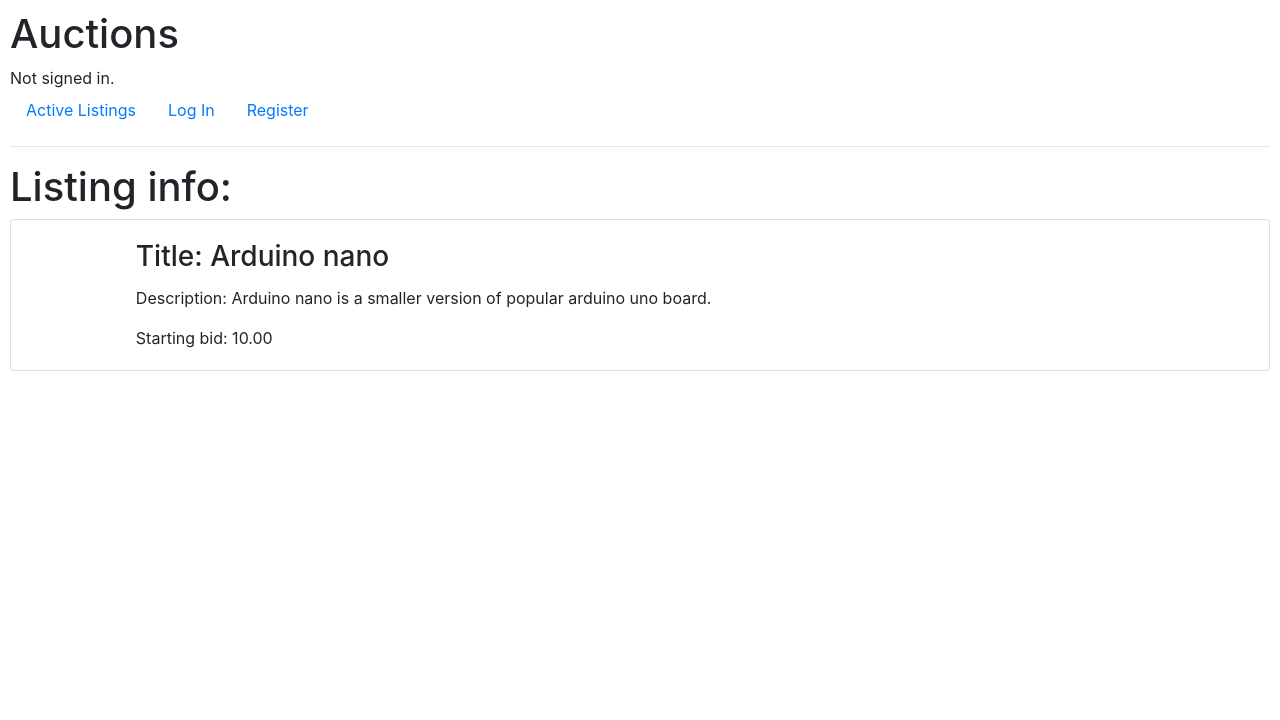
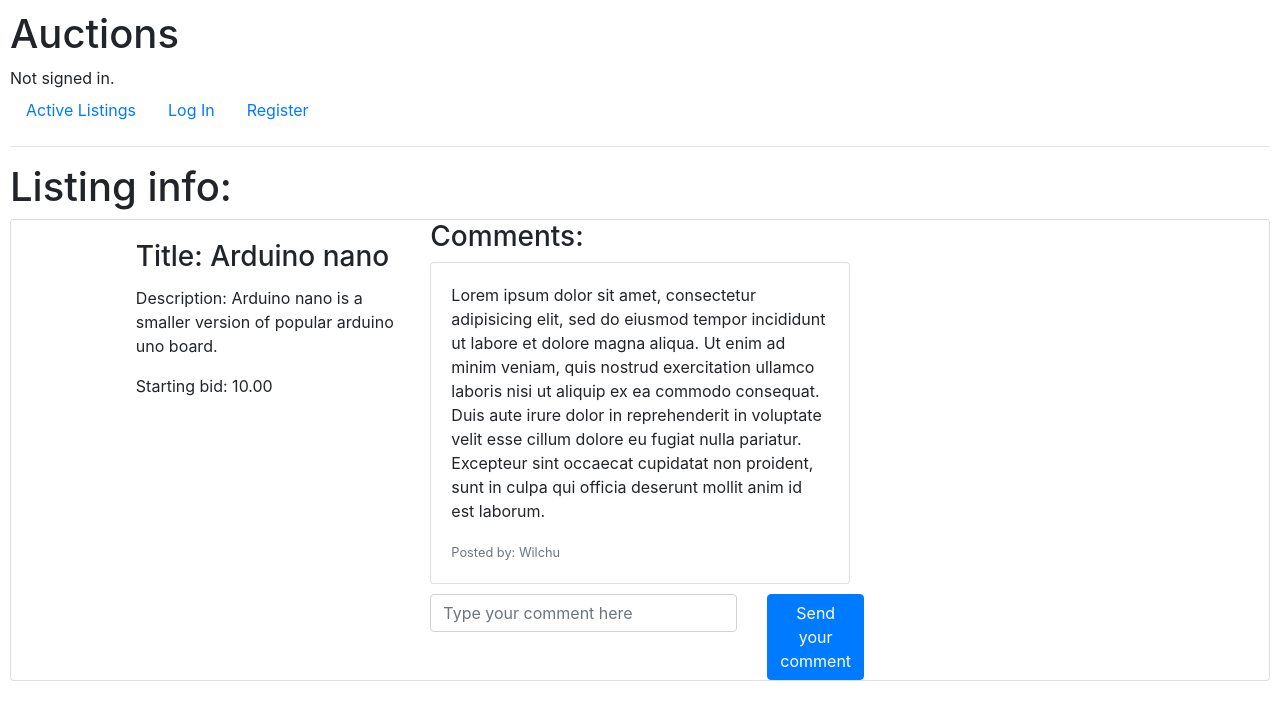
Before and after one commit to wilczu/CS50, a Django app: page /listing/2 in a window 1280 px wide. Shown: the top 720 px of the page. Run offline with Django 3.2, Linux system fonts and the light colour scheme; data comes from the database, SQL or seed files in the repository; some libraries are stand-ins or nearby versions.

Commit message:
Add html representation of comments and form to submit a comment in listing page.

```diff
--- a/Project 2/auctions/templates/auctions/listing.html
+++ b/Project 2/auctions/templates/auctions/listing.html
@@ -23,7 +23,7 @@
         {% endif %}
 
         <div class="col-md-1"></div>
-        <div class="col-md-8">
+        <div class="col-md-3">
           <div class="card-body">
             <h3 class="card-title">Title: {{ listing.title }}</h3>
             <p class="card-text">Description: {{ listing.description }}</p>
@@ -41,7 +41,7 @@
                   <div class="col-md-3">
                     <input type="number" class="form-control" name="newBid" step="0.01">
                   </div>
-                  <div class="col-md-2">
+                  <div class="col-md-3">
                     <button type="submit" class="btn btn-primary" name="submitBid">Place bid</button>
                   </div>
                 </div>
@@ -67,6 +67,33 @@
             {% endif %}
           </div>
         </div>
+        <div class="col-md-4">
+          <h3>Comments:</h3>
+
+          <div class="card" style="margin-bottom: 10px;">
+            <div class="card-body">
+              <p class="card-text">
+                Lorem ipsum dolor sit amet, consectetur adipisicing elit, sed do eiusmod tempor incididunt ut labore et dolore magna aliqua. Ut enim ad minim veniam,
+                quis nostrud exercitation ullamco laboris nisi ut aliquip ex ea commodo consequat. Duis aute irure dolor in reprehenderit in voluptate velit esse cillum
+                dolore eu fugiat nulla pariatur. Excepteur sint occaecat cupidatat non proident, sunt in culpa qui officia deserunt mollit anim id est laborum.
+              </p>
+              <p class="card-text"><small class="text-muted">Posted by: Wilchu</small></p>
+            </div>
+          </div>
+
+          <form action="#" method="post">
+            {%csrf_token%}
+            <div class="row justify-content-center">
+              <div class="col-md-9">
+                <input type="text" class="form-control" name="comment" placeholder="Type your comment here">
+              </div>
+              <div class="col-md-3">
+                <button type="submit" class="btn btn-primary">Send your comment</button>
+              </div>
+            </div>
+          </form>
+
+        </div>
       </div>
     </div>
 
```
